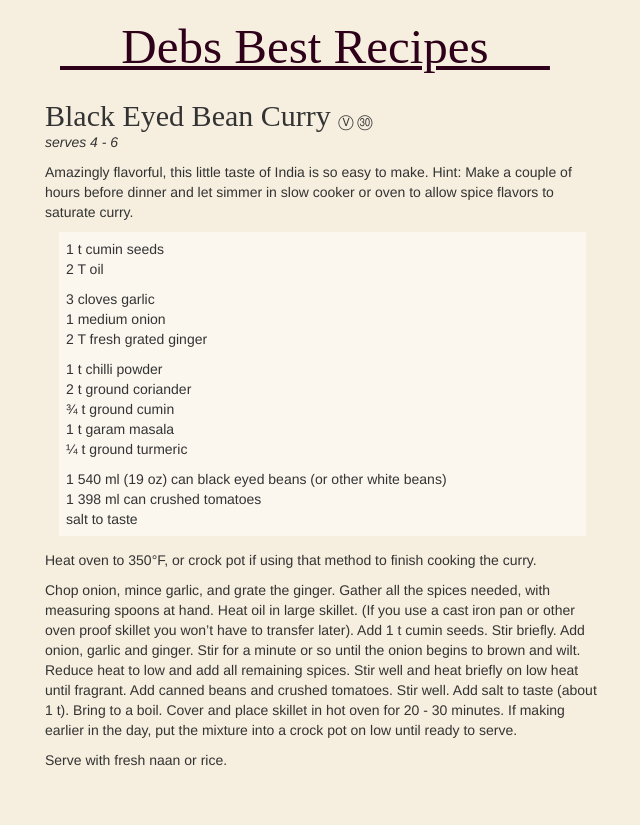
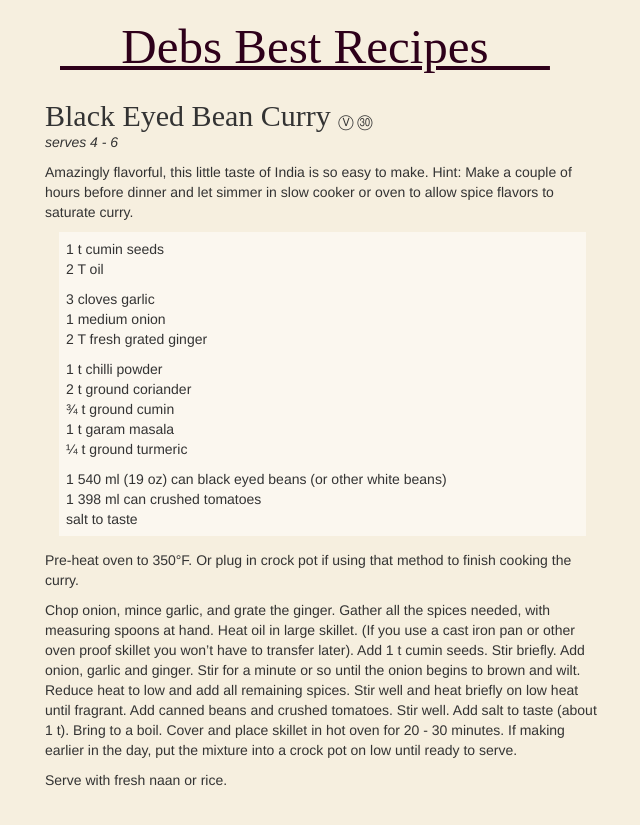
Before and after one commit to JonahBraun/debs-recipes, a Jekyll site: the page built from _posts/2014-04-28-blackeyedbeancurry.md, in a window 1280 px wide. Shown: the top 825 px of the page, without its empty margins (10-650 px from the left). Built offline with Jekyll 4.4.1, drawn with Linux system fonts in a browser that asks for light colours; nearby versions of some CDN libraries; some web fonts are replaced; Markdown is read by kramdown in place of the engine named in the settings.

Commit message:
Update 2014-04-28-blackeyedbeancurry.md

```diff
--- a/_posts/2014-04-28-blackeyedbeancurry.md
+++ b/_posts/2014-04-28-blackeyedbeancurry.md
@@ -25,7 +25,7 @@
 - 1 398 ml can crushed tomatoes
 - salt to taste
 
-Heat oven to 350°F, or crock pot if using that method to finish cooking the curry.
+Pre-heat oven to 350°F.  Or plug in crock pot if using that method to finish cooking the curry.
 
 Chop onion, mince garlic, and grate the ginger. Gather all the spices needed, with measuring spoons at hand. Heat oil in large skillet. (If you use a cast iron pan or other oven proof skillet you won't have to transfer later).
 Add 1 t cumin seeds. Stir briefly.  Add onion, garlic and ginger. Stir for a minute or so until the onion begins to brown and wilt.
```
